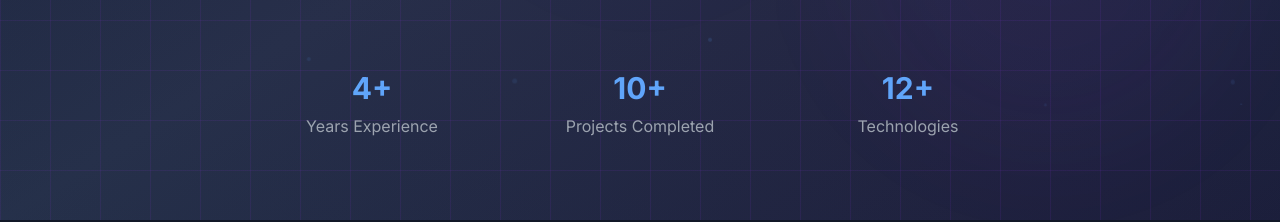
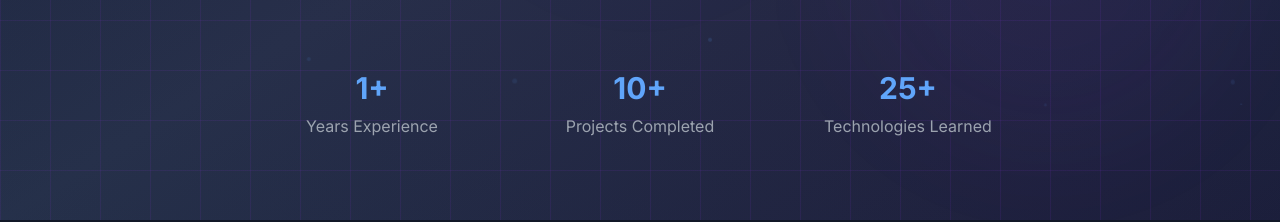
Before and after one commit to MayerS22/portfilo, a Next.js app: page / in a window 1280 px wide. Shown: the part 580-802 px from the top of the page. Built offline with nearby package versions, Linux system fonts and the light colour scheme.

Commit message:
Update Hero component statistics: modify experience and technology metrics for accuracy, reflecting current capabilities and enhancing clarity.

```diff
--- a/src/components/Hero.tsx
+++ b/src/components/Hero.tsx
@@ -147,9 +147,9 @@ const Hero = () => {
             className="grid grid-cols-1 sm:grid-cols-3 gap-6 sm:gap-8 mt-12 sm:mt-16"
           >
             {[
-              { number: "4+", label: "Years Experience" },
+              { number: "1+", label: "Years Experience" },
               { number: "10+", label: "Projects Completed" },
-              { number: "12+", label: "Technologies" }
+              { number: "25+", label: "Technologies Learned" }
             ].map((stat, index) => (
               <motion.div
                 key={stat.label}
```
